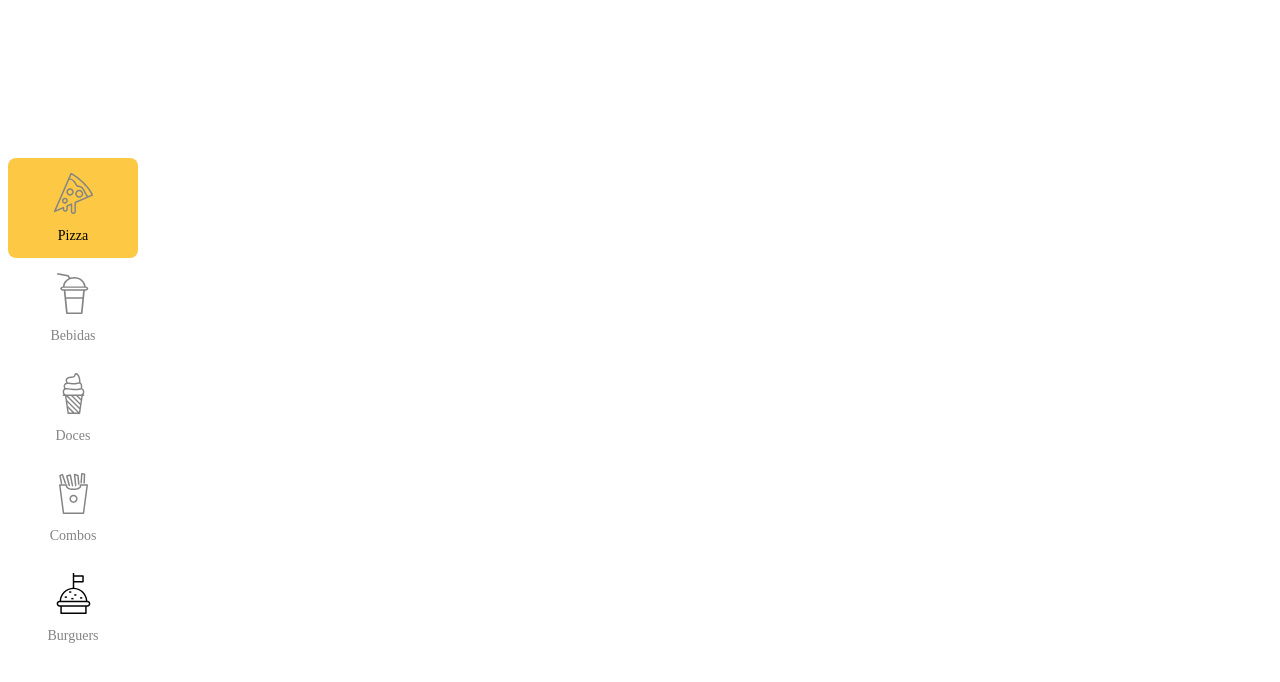
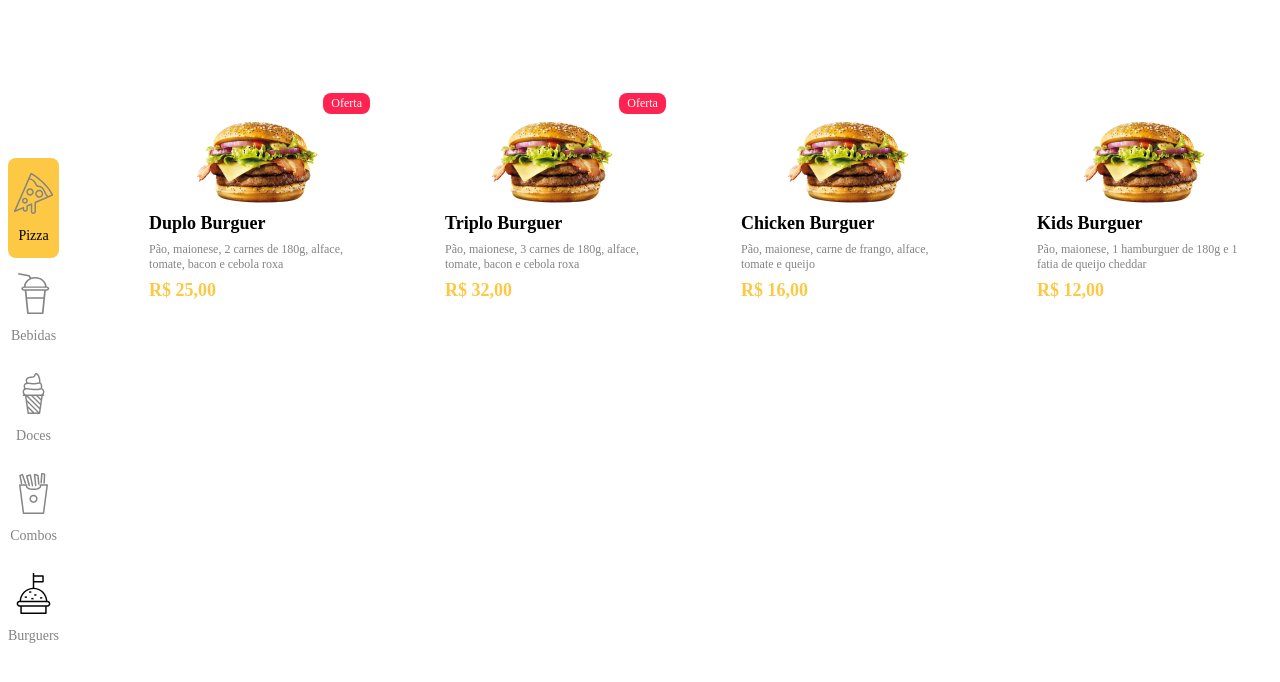
Before and after one commit to Isabella-Lopes-Vilhaba/restaurant, a Vue app: page / in a window 1280 px wide. Shown: the top 682 px of the page. Built offline with nearby package versions, Linux system fonts and the light colour scheme; data requests are answered from the project's data file; the HTML template or start-up script is replaced by a standard one.

Commit message:
Adiciona produtos com seus dados

```diff
--- /dev/null
+++ b/src/components/Item.vue
@@ -0,0 +1,111 @@
+<template>
+  <div class="item">
+    <div class="container">
+      <div class="item--tag" v-if="item.offer">Oferta</div>
+      <img class="item--img" src="../assets/images/burguer.png" alt="Imagem de hamburguer">
+    </div>
+    <div class="content">
+      <h2 class="item--name">{{item.name}}</h2>
+      <p class="item--description">{{item.description}}</p>
+      <p class="item--price">{{item.price | currency}}</p>
+    </div>
+  </div>
+</template>
+
+<script>
+export default {
+  name: 'Item',
+  filters: {
+    currency(value) {
+      return `R$ ${value.toLocaleString('pt-br', {minimumFractionDigits: 2})}`
+    }
+  },
+  props: {
+    item: {}
+  }
+}
+</script>
+
+<style lang="less" scoped>
+
+  .item {
+    width: 215.95px;
+    height: 290px;
+    border-radius: 8px;
+    background: white;
+    position: relative;
+    margin: 20px;
+    padding: 20px;
+
+    &--tag {
+      position: absolute;
+      background: @pink;
+      border-radius: 8px;
+      color: white;
+      top: 15px;
+      right: 15px;
+      font-weight: 500;
+      font-size: 12px;
+      padding: 3px 8px;
+    }
+
+    &--img {
+      display: block;
+      margin: 20px auto 0px;
+    }
+
+    &--name {
+      font-weight: 600;
+      font-size: 18px;
+      margin: 8px auto;
+    }
+
+    &--description {
+      color: @dark-grey;
+      font-weight: 300;
+      font-size: 12px;
+      margin: 0;
+    }
+
+    &--price {
+      font-weight: 600;
+      font-size: 18px;
+      color: @yellow;
+      margin: 8px auto;
+    }
+
+    @media @tablets {
+      width: 100%;
+      height: fit-content;
+      border: 1px solid @light-grey;
+      display: flex;
+      margin: 10px 0;
+      padding: 5px 10px;
+
+      &--img {
+        height: 60px;
+        order: 0;
+        margin: 0 0 10px 0;
+      }
+
+      &--price {
+        text-align: right;
+        margin: 0 auto;
+      }
+
+      &--tag {
+        position: static;
+        order: 1;
+        width: fit-content;
+      }
+
+      .container {
+        display: flex;
+        flex-direction: column;
+        align-items: center;
+        margin-right: 10px;
+      }
+    }
+  }
+
+</style>
--- /dev/null
+++ b/src/components/ItemsList.vue
@@ -0,0 +1,39 @@
+<template>
+  <div class="items-list">
+    <Item v-for="item in itemsList" :key="item.id" :item="item" />
+  </div>
+</template>
+
+<script>
+import axios from 'axios';
+import Item from './Item';
+
+export default {
+  name: "ItemsList",
+  components: {
+    Item
+  },
+  data() {
+    return {
+      itemsList: [],
+    };
+  },
+  created() {
+    axios.get('http://localhost:3000/burguers').then((response) => {
+      this.itemsList = response.data;
+    });
+  }
+};
+</script>
+
+<style lang="less" scoped>
+  .items-list {
+    margin: 50px;
+    display: flex;
+
+    @media @tablets {
+      flex-wrap: wrap;
+      margin: 20px;
+    }
+  }
+</style>
--- a/src/views/Home.vue
+++ b/src/views/Home.vue
@@ -1,23 +1,29 @@
 <template>
   <div class="home">
     <CategoryMenu />
+    <ItemsList />
   </div>
 </template>
 
 <script>
 // @ is an alias to /src
-import CategoryMenu from '@/components/CategoryMenu.vue'
-import axios from 'axios'
+import CategoryMenu from '@/components/CategoryMenu.vue';
+import ItemsList from '@/components/ItemsList.vue';
 
 export default {
   name: 'Home',
   components: {
-    CategoryMenu
-  },
-  created() {
-    axios.get('http://localhost:3000/burguers').then( response => {
-      console.log(response);
-    })
+    CategoryMenu,
+    ItemsList
   }
 }
 </script>
+<style lang="less" scoped>
+  .home {
+    display: flex;
+
+    @media @tablets {
+      flex-direction: column;
+    }
+  }
+</style>
```
Also changed, not shown: src/assets/images/burguer.png (added), src/assets/logo.png (deleted).
